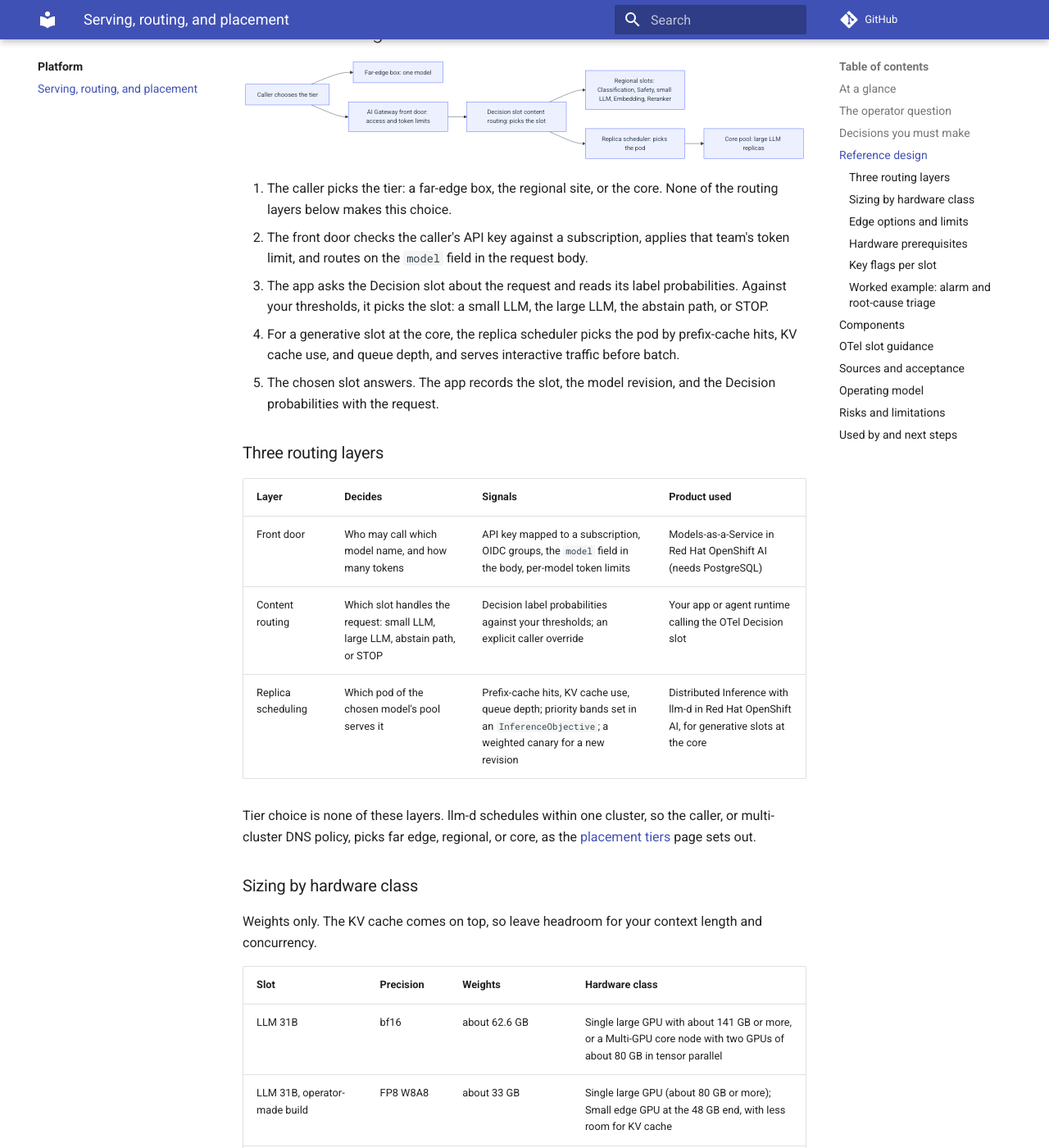
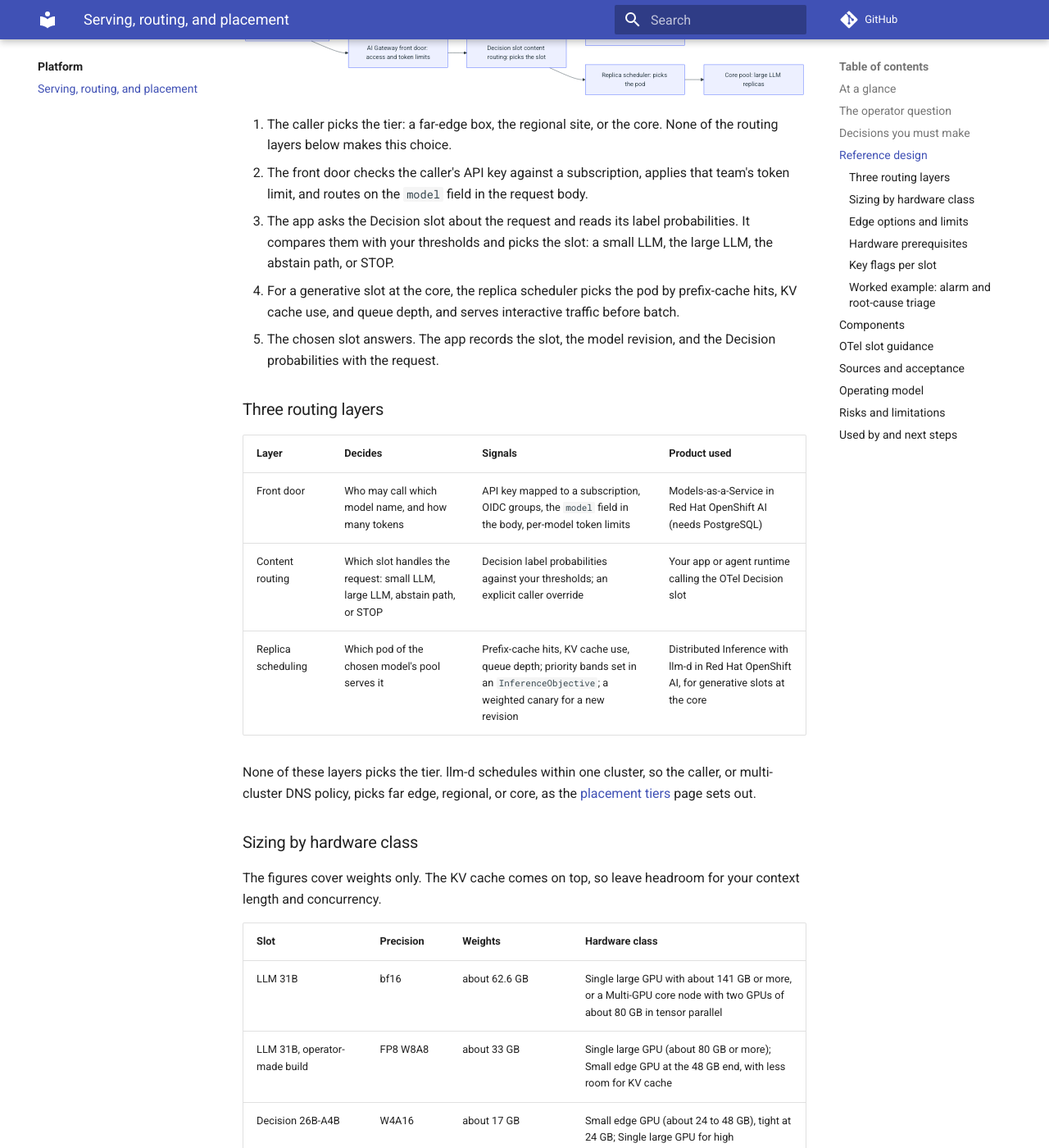
Before and after one commit to ravisharma5/otel-telco-blueprints, an MkDocs documentation site: the page built from platform/serving-routing-placement/README.md, in a window 1280 px wide and 1400 px high, scrolled down 1816 px. Shown: the whole window at 82% size. Built offline with MkDocs 1.6.1 and Material for MkDocs 9.7.7, drawn with Linux system fonts in a browser that asks for light colours; comment, search, counter and statistics services are not loaded; some of the changed text lies outside the part shown.

Commit message:
docs(platform): clarity pass on the serving, routing, and placement blueprint
- Tighten the routing, sizing, worked-example, and gate prose
- Mark the page done with its clarity review date

```diff
--- a/platform/serving-routing-placement/README.md
+++ b/platform/serving-routing-placement/README.md
@@ -62,7 +63,7 @@ flowchart LR
 
 1. The caller picks the tier: a far-edge box, the regional site, or the core. None of the routing layers below makes this choice.
 2. The front door checks the caller's API key against a subscription, applies that team's token limit, and routes on the `model` field in the request body.
-3. The app asks the Decision slot about the request and reads its label probabilities. Against your thresholds, it picks the slot: a small LLM, the large LLM, the abstain path, or STOP.
+3. The app asks the Decision slot about the request and reads its label probabilities. It compares them with your thresholds and picks the slot: a small LLM, the large LLM, the abstain path, or STOP.
 4. For a generative slot at the core, the replica scheduler picks the pod by prefix-cache hits, KV cache use, and queue depth, and serves interactive traffic before batch.
 5. The chosen slot answers. The app records the slot, the model revision, and the Decision probabilities with the request.
 
@@ -74,11 +75,11 @@ flowchart LR
 | Content routing | Which slot handles the request: small LLM, large LLM, abstain path, or STOP | Decision label probabilities against your thresholds; an explicit caller override | Your app or agent runtime calling the OTel Decision slot |
 | Replica scheduling | Which pod of the chosen model's pool serves it | Prefix-cache hits, KV cache use, queue depth; priority bands set in an `InferenceObjective`; a weighted canary for a new revision | Distributed Inference with llm-d in Red Hat OpenShift AI, for generative slots at the core |
 
-Tier choice is none of these layers. llm-d schedules within one cluster, so the caller, or multi-cluster DNS policy, picks far edge, regional, or core, as the [placement tiers](../../architecture/placement.md) page sets out.
+None of these layers picks the tier. llm-d schedules within one cluster, so the caller, or multi-cluster DNS policy, picks far edge, regional, or core, as the [placement tiers](../../architecture/placement.md) page sets out.
 
 ### Sizing by hardware class
 
-Weights only. The KV cache comes on top, so leave headroom for your context length and concurrency.
+The figures cover weights only. The KV cache comes on top, so leave headroom for your context length and concurrency.
 
 | Slot | Precision | Weights | Hardware class |
 |---|---|---|---|
@@ -193,7 +194,7 @@ Each key claim links its source, as set out in [the Sources table](../../framewo
 | 14 | Block runtime adapter loading and pin adapters by digest | Red Hat guidance | [LoRA backdoor article](https://developers.redhat.com/articles/2026/09/02/lora-backdoor-threat-how-openshift-ai-mitigates-risk) |
 
 - Gate: after every deploy, ask each generative slot to identify itself, and fail the rollout if the answer is wrong or empty.
-- Gate: on MI350-class GPUs, confirm `VLLM_ROCM_USE_AITER=0` is set and that a fixed prompt returns well-formed text before traffic arrives.
+- Gate: on MI350-class GPUs, confirm the pod sets `VLLM_ROCM_USE_AITER=0` and that a fixed prompt returns well-formed text before traffic arrives.
 - Gate: every quantized build passes your operator acceptance suite (PB-02) before you place it at a regional site.
 - Gate: reranker scores from the serving engine match `sentence-transformers` scores on your held-out pairs before the reranker serves retrieval.
 - Gate: the deployed revision of every slot matches the revision record in the model registry.
```
Also changed, not shown: other parts of platform/serving-routing-placement/README.md (+4 -3 lines).
